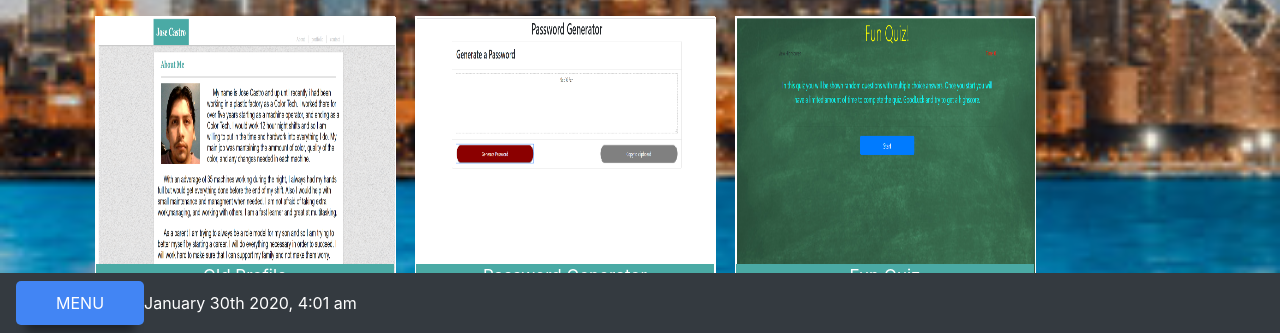
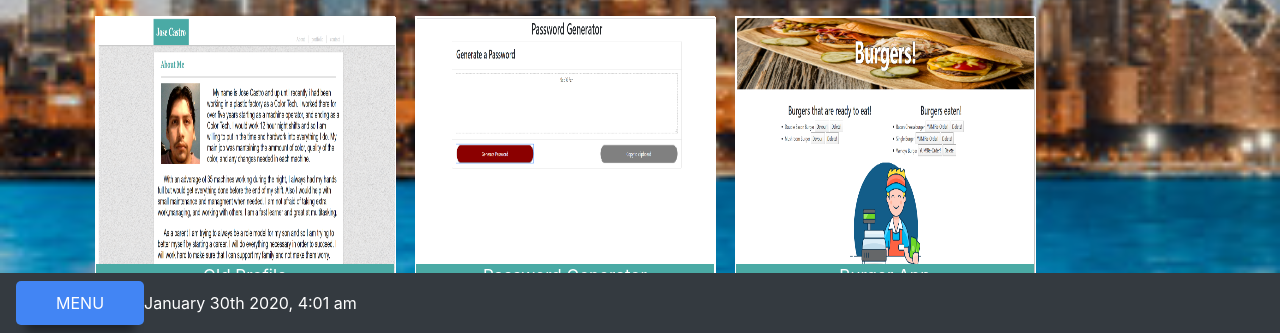
Before and after one commit to jacastro023/Updated-Portfolio, a plain HTML site: page portfolio.html in a window 1280 px wide. Shown: the part 467-800 px from the top of the page. Drawn offline with nearby package versions, Linux system fonts and the light colour scheme.

Commit message:
changed image in portfolio

```diff
--- a/portfolio.html
+++ b/portfolio.html
@@ -60,9 +60,9 @@
                             <div class="imgtext">Password Generator</div>
                     </div>
                     <div style="margin: 10px 10px;" class="container3">
-                        <a href="https://jacastro023.github.io/Quiz/">
-                            <img class="container3" src="images/quiz.png" alt="Quiz">
-                            <div class="imgtext">Fun Quiz</div>
+                        <a href="https://github.com/jacastro023/Burger">
+                            <img class="container3" src="images/burger.png" alt="Burger App">
+                            <div class="imgtext">Burger App</div>
                     </div>
                 </div>
             </div>
```
Also changed, not shown: images/burger.png (added), images/quiz.png (deleted).
